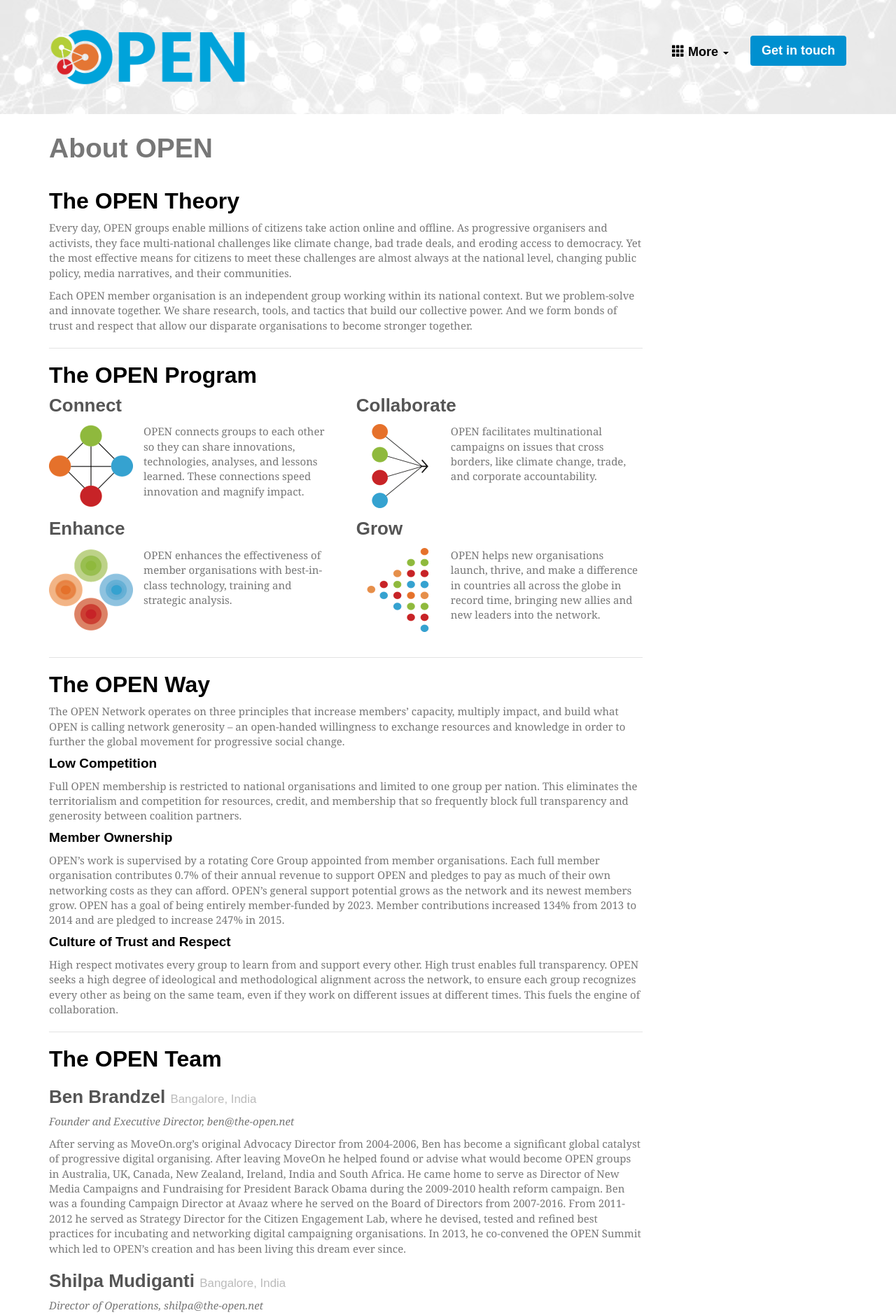
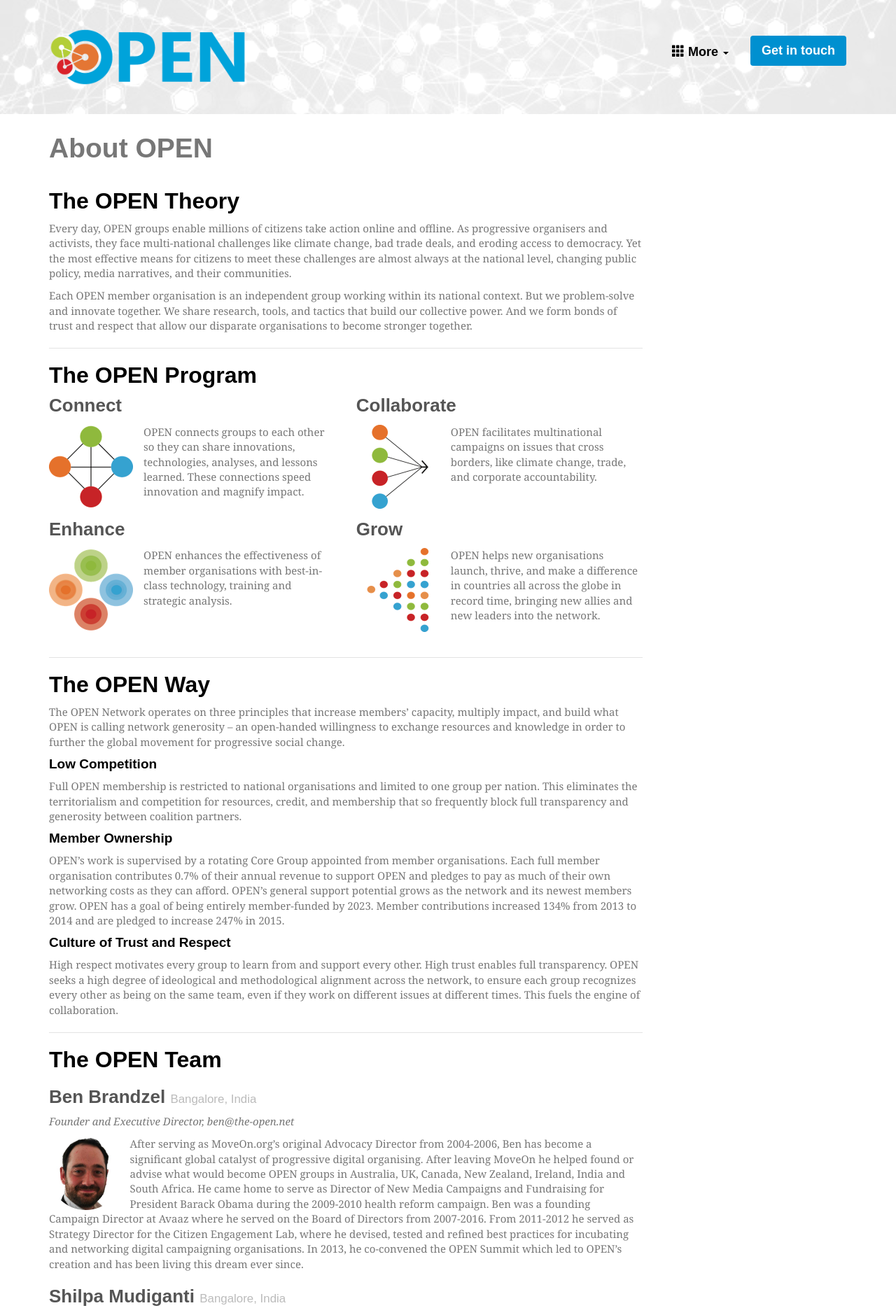
Before and after one commit to the-open/www.the-open.net, a Jekyll site: the page built from about.html, in a window 1280 px wide. Shown: the top 1879 px of the page at 70% size. Built offline with Jekyll 4.4.1, drawn with Linux system fonts in a browser that asks for light colours; some web fonts are replaced; comment, search, counter and statistics services are not loaded.

Commit message:
add headshots

```diff
--- a/about.html
+++ b/about.html
@@ -95,5 +95,10 @@
 {% for person in site.data.staff %}
 <h3>{{ person.name }} <span class="small">{{ person.location }}</span></h3>
 <p class="aside"><em>{{ person.title }}, {{ person.email }}</em></p>
-<p>{{ person.description }}<p>
+<p>
+  {% if person.img_src %}
+    <img src="/static/img/{{ person.img_src }}" class="headshot pull-left">
+  {% endif %}
+  {{ person.description }}
+</p>
 {% endfor %}
--- a/static/stylesheets/site.scss
+++ b/static/stylesheets/site.scss
@@ -17,6 +17,11 @@
 #mce-responses .response,
 input.btn {
   margin-bottom: 1em;
+}
+img.headshot {
+  width: ($line-height-computed * 5);
+  @extend .img-circle, .img-responsive;
+  margin-right: $line-height-computed / 2;
 }
 body { position: relative; } // for scrollspy
 .show-now { background-color: green !important; }
@@ -173,10 +178,6 @@
   }
   .navbar-nav > li > a { border-radius: $btn-border-radius-base; }
 }
-.big-learn-more-button {
-  margin-top: 120px;
-  margin-bottom: 80px;
-}
 .modal-footer .btn { margin-bottom: 0; }
 nav.navbar-default { background-color: transparent; }
 section#first {
@@ -218,17 +219,17 @@
   position: relative;
   .join-up {
     position: absolute;
-    left: 10px;
-    bottom: 10px;
+    left: ($line-height-computed / 2);
+    bottom: ($line-height-computed / 2);
   }
   .caveat {
     position: absolute;
-    top: 10px;
-    left: 40px;
-    right: 40px;
+    top: ($line-height-computed / 2);
+    left: ($line-height-computed * 2);
+    right: ($line-height-computed * 2);
   }
 }
-h1 { padding: 10px 0 15px; }
+h1 { padding: ($line-height-computed / 2) 0 15px; }
 section.collaborate {
   padding: 0;
   width: 100%;
```
Also changed, not shown: _data/staff.yml (+9 -0 lines), _staff/index.html (deleted, +0 -7 lines), static/img/becky-headshot.png (added), static/img/ben-headshot.jpg (added), static/img/claire-headshot.jpg (added), static/img/libby-headshot.jpg (added), static/img/originals/Phil photo.jpg (added), static/img/originals/libby photo.jpg (added), static/img/phil-headshot.jpeg (added), static/img/prameeta-headshot.jpg (added), static/img/ranjani-headshot.jpg (added), static/img/shilpa-headhsot.jpg (added), static/img/snook-headshot.jpg (added).
